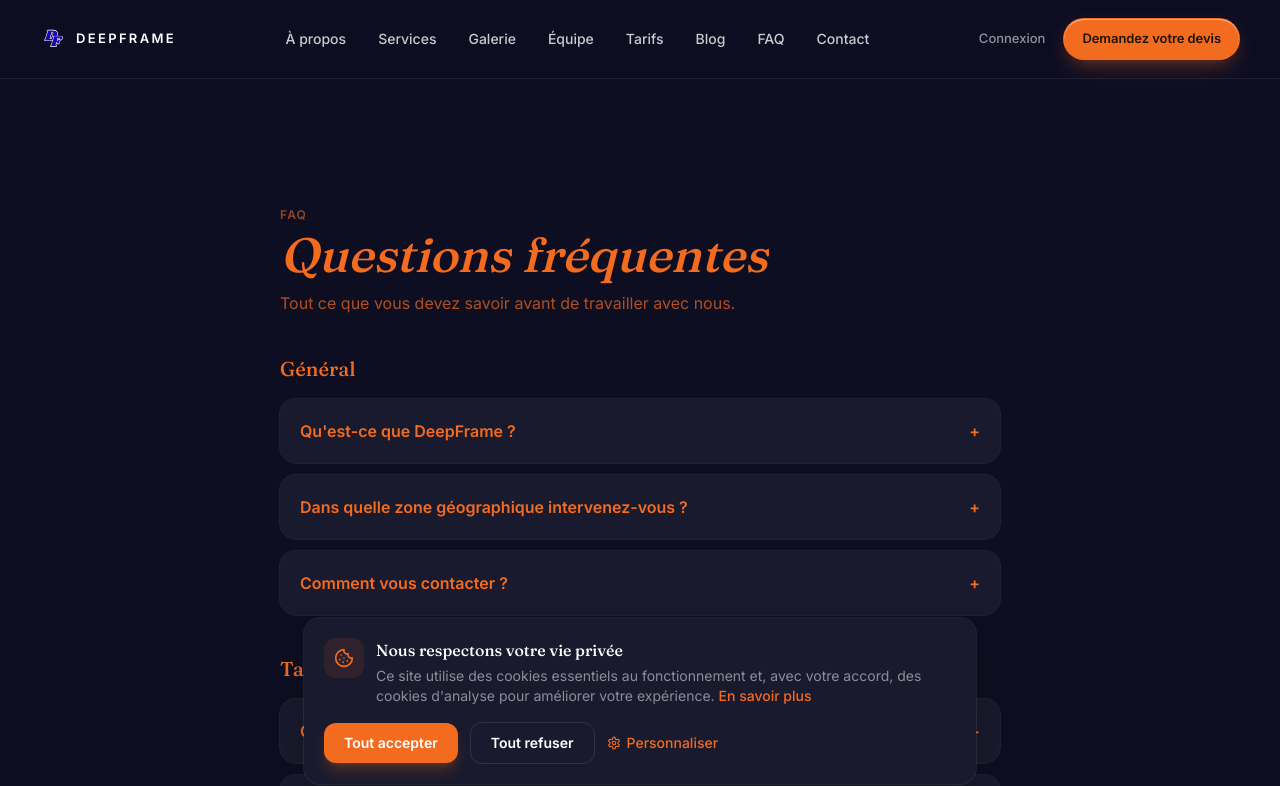
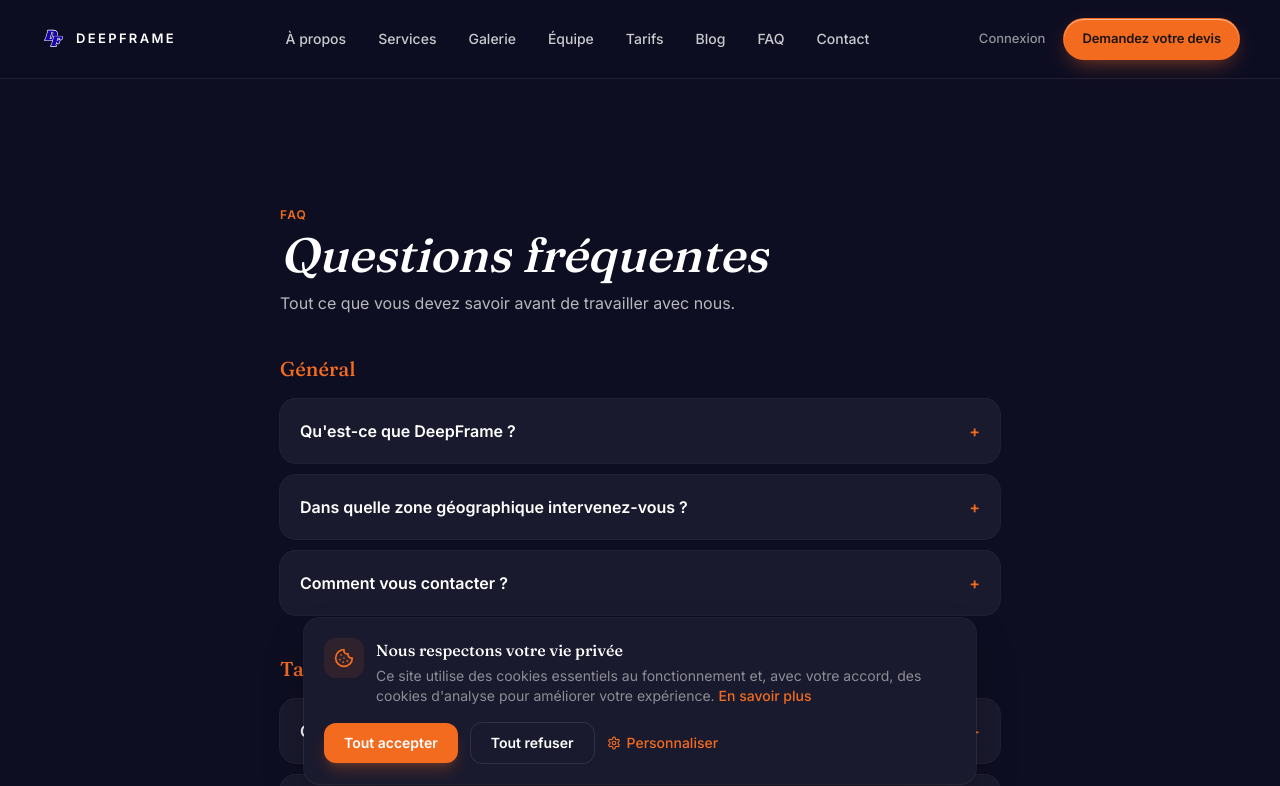
Before and after one commit to DeepFrameCC/Splice, a Next.js app: page /faq in a window 1280 px wide. Shown: the top 786 px of the page. Built offline with nearby package versions, Linux system fonts and the light colour scheme; no server answers.

Commit message:
fix: apply Cinema Studio hierarchy to FAQ page
- Eyebrow "FAQ" and section headings: orange accent (text-df-gold)
- Main title: white for readability
- Questions: white for clear hierarchy
- Answers and subtitle: muted white (70%)
- Links in answers stay orange accent

```diff
--- a/app/faq/page.tsx
+++ b/app/faq/page.tsx
@@ -147,13 +147,13 @@
       />
       <div className="mx-auto max-w-3xl px-6 pb-20" style={{ paddingTop: "calc(80px + 3rem)" }}>
         <header className="mb-10">
-          <p className="text-xs font-semibold uppercase tracking-widest text-df-blue/60">
+          <p className="text-xs font-semibold uppercase tracking-widest text-df-gold">
             FAQ
           </p>
-          <h1 className="mt-2 font-display text-4xl font-bold italic text-df-blue md:text-5xl">
+          <h1 className="mt-2 font-display text-4xl font-bold italic text-white md:text-5xl">
             Questions fréquentes
           </h1>
-          <p className="mt-3 text-df-blue/70">
+          <p className="mt-3 text-white/70">
             Tout ce que vous devez savoir avant de travailler avec nous.
           </p>
         </header>
@@ -161,7 +161,7 @@
         <div className="space-y-10">
           {FAQ_SECTIONS.map((section) => (
             <div key={section.title}>
-              <h2 className="mb-4 font-display text-xl font-bold text-df-blue">
+              <h2 className="mb-4 font-display text-xl font-bold text-df-gold">
                 {section.title}
               </h2>
               <div className="space-y-3">
@@ -170,13 +170,13 @@
                     key={item.q}
                     className="group rounded-2xl bg-df-surface shadow-sm ring-1 ring-white/[0.08]"
                   >
-                    <summary className="flex cursor-pointer items-center justify-between p-5 font-bold text-df-blue transition hover:bg-white/[0.04]">
+                    <summary className="flex cursor-pointer items-center justify-between p-5 font-bold text-white transition hover:bg-white/[0.04]">
                       <h3 className="text-[length:inherit] font-[weight:inherit] m-0 leading-[inherit]">{item.q}</h3>
                       <span className="ml-4 shrink-0 text-df-gold transition-transform group-open:rotate-45">
                         +
                       </span>
                     </summary>
-                    <div className="px-5 pb-5 text-sm leading-relaxed text-df-blue/70">
+                    <div className="px-5 pb-5 text-sm leading-relaxed text-white/70">
                       {item.rich}
                     </div>
                   </details>
```
